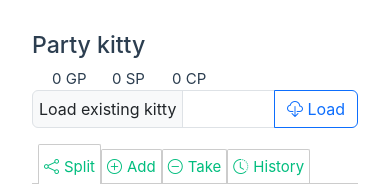
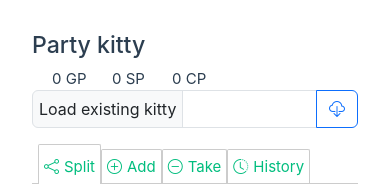
Before and after one commit to Trantion897/party-kitty, a Vue app: page / in a window 390 px wide. Shown: the top 186 px of the page. Built offline with nearby package versions, Linux system fonts and the light colour scheme.

Commit message:
Hide labels on load controls on narrow screens

```diff
--- a/src/components/LoadKitty.vue
+++ b/src/components/LoadKitty.vue
@@ -57,13 +57,13 @@ const errorMessage = computed(() => {
             <span class="input-group-text">{{ labelText }}</span>
             <input type="text" class="form-control" aria-label="Load existing kitty" v-model="inputBoxName">
             <button class="btn btn-outline-primary" type="submit" title="Load existing kitty">
-                <span class="bi bi-cloud-download">&nbsp;Load</span>
+                <span class="bi bi-cloud-download"><span>&nbsp;Load</span></span>
             </button>
             <button class="btn btn-outline-primary" v-if="activeName" @click="copyToClipboard" title="Copy URL to clipboard">
-                <span class="bi bi-clipboard">&nbsp;Copy</span>
+                <span class="bi bi-clipboard"><span>&nbsp;Copy</span></span>
             </button>
             <button class="btn btn-outline-primary" v-if="activeName" @click="newKitty" title="Start new kitty">
-                <span class="bi bi-file-earmark">&nbsp;New</span>
+                <span class="bi bi-file-earmark"><span>&nbsp;New</span></span>
             </button>
         </div>
     </form>
@@ -74,3 +74,11 @@ const errorMessage = computed(() => {
         </div>
     </div>
 </template>
+
+<style scoped>
+    @media (max-width:30rem) {
+        .btn .bi span {
+            display:none;
+        }
+    }
+</style>
```
